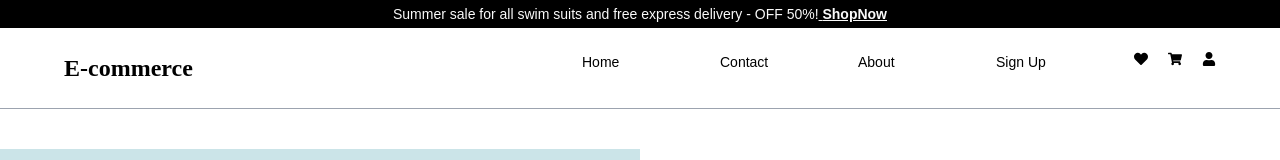
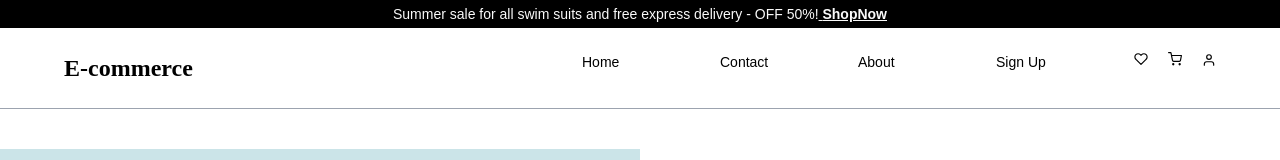
Before and after one commit to KingDez04/EcmrcWbst, a React (Vite) app: page /login in a window 1280 px wide. Shown: the top 160 px of the page. Built offline with nearby package versions, Linux system fonts and the light colour scheme.

Commit message:
feat(ui): implement accounts dropdown in navbar for user access

```diff
--- a/src/components/NavBar/MobileNavBar.jsx
+++ b/src/components/NavBar/MobileNavBar.jsx
@@ -72,7 +72,7 @@ const MobileNavBar = () => {
             </Link>
           </li>
           <li className="py-5 px-4 hover:bg-[#5b5b5b] rounded-sm">
-            <Link to="/profile" onClick={handleCloseNav}>
+            <Link to="/account" onClick={handleCloseNav}>
               Profile
             </Link>
           </li>
--- a/src/components/NavBar/NavBar.jsx
+++ b/src/components/NavBar/NavBar.jsx
@@ -1,7 +1,32 @@
+import { useState, useEffect, useRef } from "react";
 import { NavLink } from "react-router-dom";
-import { FaShoppingCart, FaUser, FaHeart } from "react-icons/fa";
+import { FaArrowRightToBracket } from "react-icons/fa6";
+import { FiShoppingCart, FiHeart, FiUser, FiShoppingBag } from "react-icons/fi";
 
 const NavBar = () => {
+  const [isDropdownOpen, setIsDropdownOpen] = useState(false);
+  const dropdownRef = useRef(null);
+
+  const toggleDropdown = () => {
+    setIsDropdownOpen((prev) => !prev);
+  };
+
+  useEffect(() => {
+    const handleClickOutside = (event) => {
+      if (dropdownRef.current && !dropdownRef.current.contains(event.target)) {
+        setIsDropdownOpen(false);
+      }
+    };
+    document.addEventListener("mousedown", handleClickOutside);
+    return () => {
+      document.removeEventListener("mousedown", handleClickOutside);
+    };
+  }, []);
+
+  const handleLinkClick = () => {
+    setIsDropdownOpen(false);
+  };
+
   return (
     <nav
       className="py-6 hidden lg:flex justify-between font-textFont md:text-sm border-gray-400 border-b-[1px]"
@@ -41,34 +66,77 @@ const NavBar = () => {
             Sign Up
           </NavLink>
         </li>
-        <div className="grid grid-cols-3 gap-5">
+        <div className="grid grid-cols-3 gap-5 relative">
           <li>
             <NavLink
               to="/wishlist"
-              className={({ isActive }) => (isActive ? "underline" : "")}
+              className={({ isActive }) => (isActive ? "text-[#DB4444]" : "")}
             >
-              <FaHeart />
+              <FiHeart />
             </NavLink>
           </li>
           <li>
             <NavLink
               to="/cart"
-              className={({ isActive }) => (isActive ? "underline" : "")}
+              className={({ isActive }) => (isActive ? "text-[#DB4444]" : "")}
             >
-              <FaShoppingCart />
+              <FiShoppingCart />
             </NavLink>
           </li>
           <li>
-            <NavLink
-              to="/profile"
-              className={({ isActive }) => (isActive ? "underline" : "")}
+            <button
+              onClick={toggleDropdown}
+              className="relative"
+              aria-expanded={isDropdownOpen}
+              aria-haspopup="true"
             >
-              <FaUser />
-            </NavLink>
+              <FiUser />
+            </button>
+            {isDropdownOpen && (
+              <ul
+                ref={dropdownRef}
+                className="absolute right-0 mt-2 w-40 bg-gradient-to-br from-[#b0b0b0] to-[#505050] text-white shadow-lg rounded-md text-xs"
+              >
+                <li>
+                  <NavLink
+                    to="/account"
+                    className="block px-4 py-2 hover:bg-[#909090]"
+                    onClick={handleLinkClick}
+                  >
+                    <span className="flex items-center gap-1">
+                      <FiUser /> Manage My Account
+                    </span>
+                  </NavLink>
+                </li>
+                <li>
+                  <NavLink
+                    to="/checkout"
+                    className="block px-4 py-2 hover:bg-[#909090]"
+                    onClick={handleLinkClick}
+                  >
+                    <span className="flex items-center gap-1">
+                      <FiShoppingBag /> My Billing Details
+                    </span>
+                  </NavLink>
+                </li>
+                <li>
+                  <NavLink
+                    to="/logout"
+                    className="block px-4 py-2 hover:bg-[#909090]"
+                    onClick={handleLinkClick}
+                  >
+                    <span className="flex items-center gap-1">
+                      <FaArrowRightToBracket /> Logout
+                    </span>
+                  </NavLink>
+                </li>
+              </ul>
+            )}
           </li>
         </div>
       </ul>
     </nav>
   );
 };
+
 export default NavBar;
```
